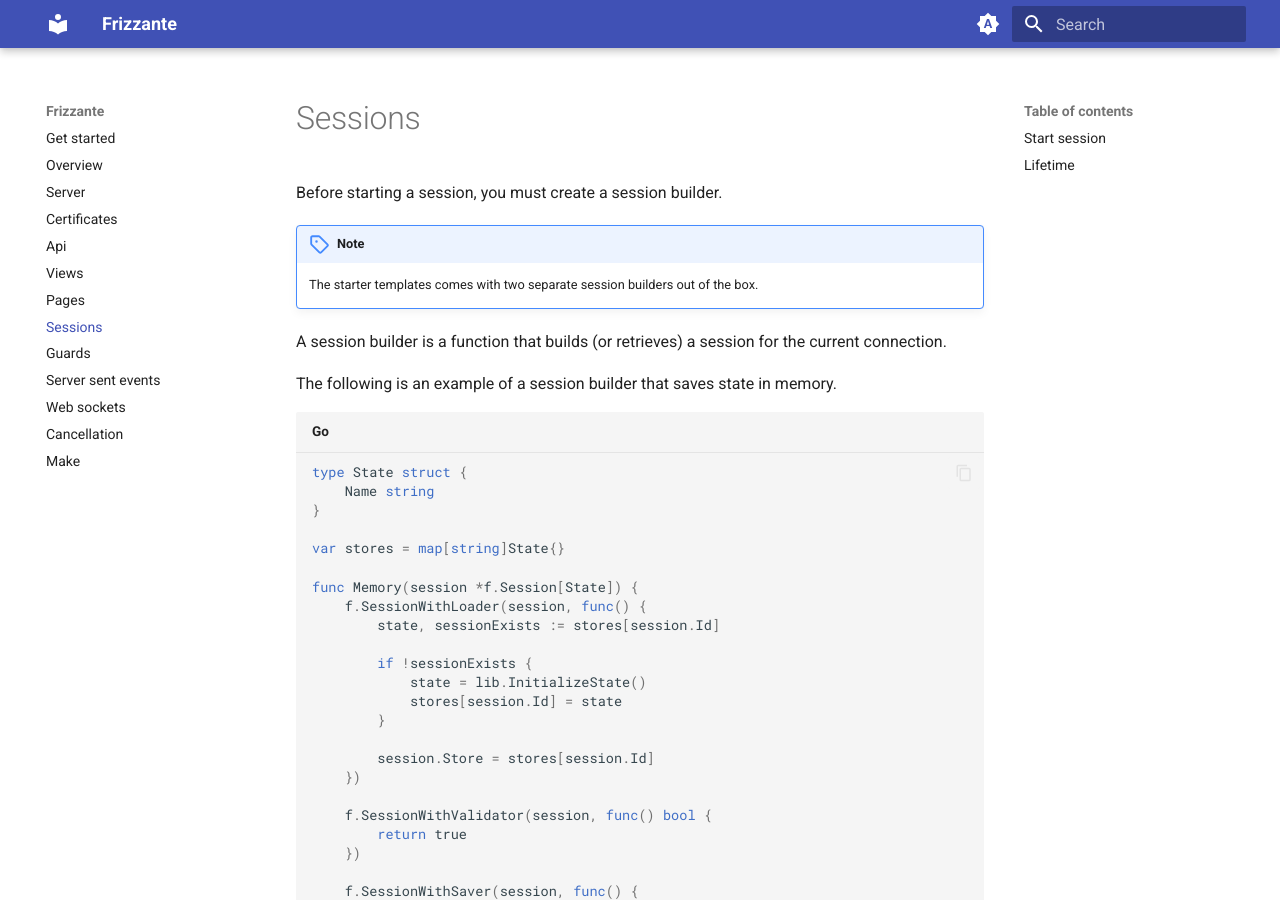
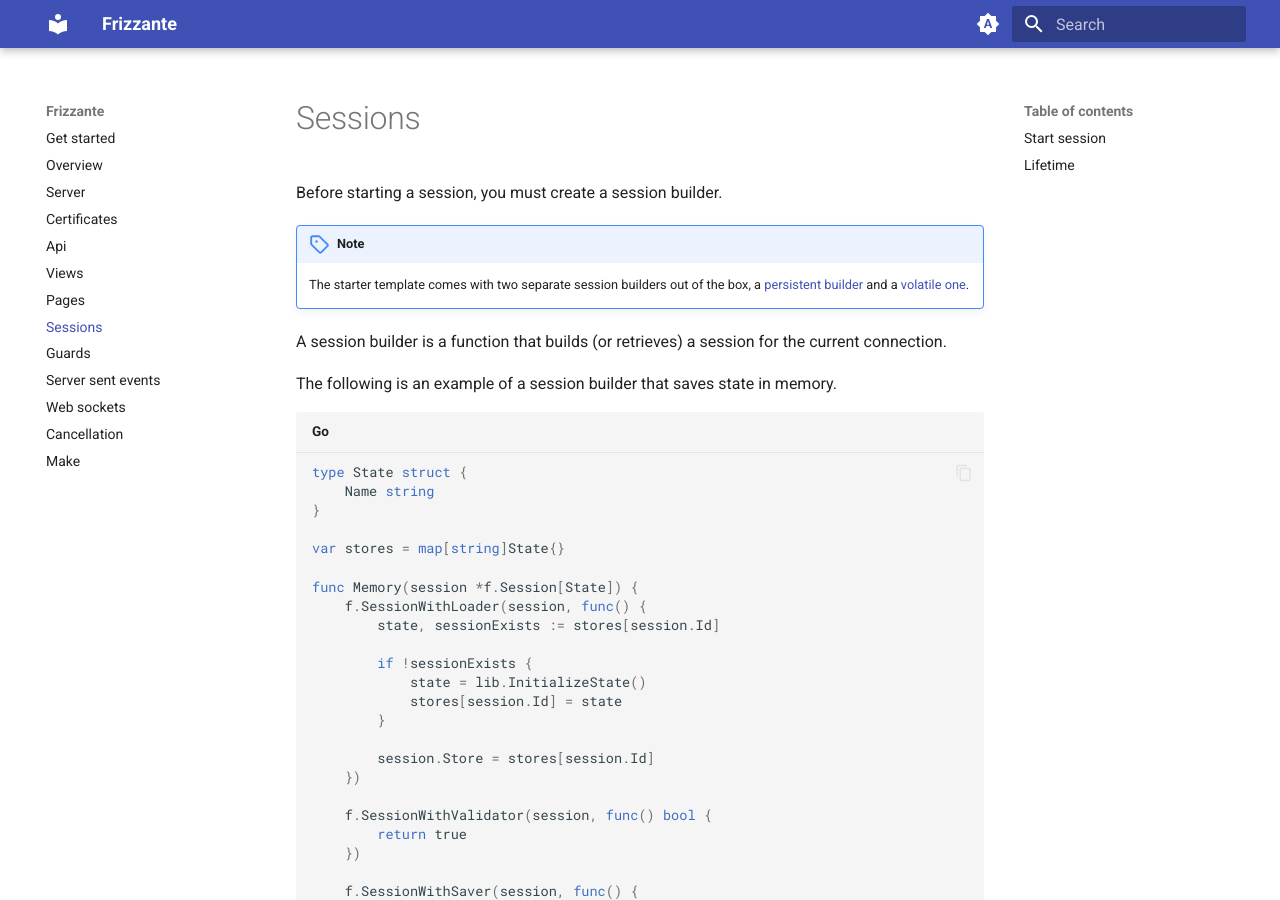
Before and after one commit to razshare/frizzante-docs, an MkDocs documentation site: the page built from docs/sessions.md, in a window 1280 px wide and 900 px high. Built offline with MkDocs 1.6.1 and Material for MkDocs 9.7.7, drawn with Linux system fonts in a browser that asks for light colours.

Commit message:
chore(docs): update sessions.

```diff
--- a/docs/sessions.md
+++ b/docs/sessions.md
@@ -1,8 +1,8 @@
 Before starting a session, you must create a session builder.
 
 !!! note
-    The starter templates comes with two separate
-    session builders out of the box.
+    The starter template comes with two separate
+    session builders out of the box, a [persistent builder](https://github.com/razshare/frizzante-starter/blob/main/lib/sessions/archive.go) and a [volatile one](https://github.com/razshare/frizzante-starter/blob/main/lib/sessions/memory.go).
 
 
 A session builder is a function that builds (or retrieves) a session for the current connection.
```
